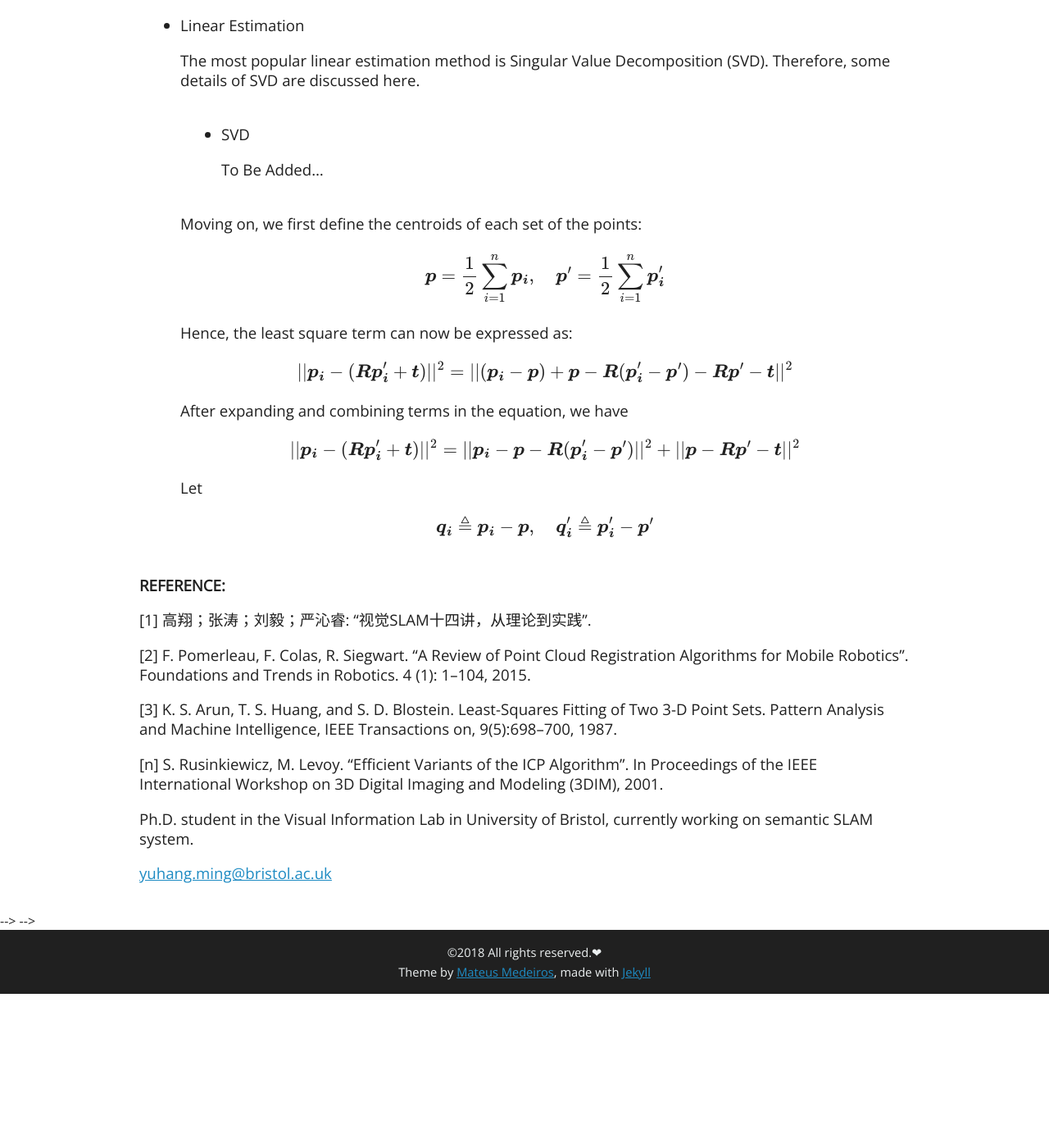
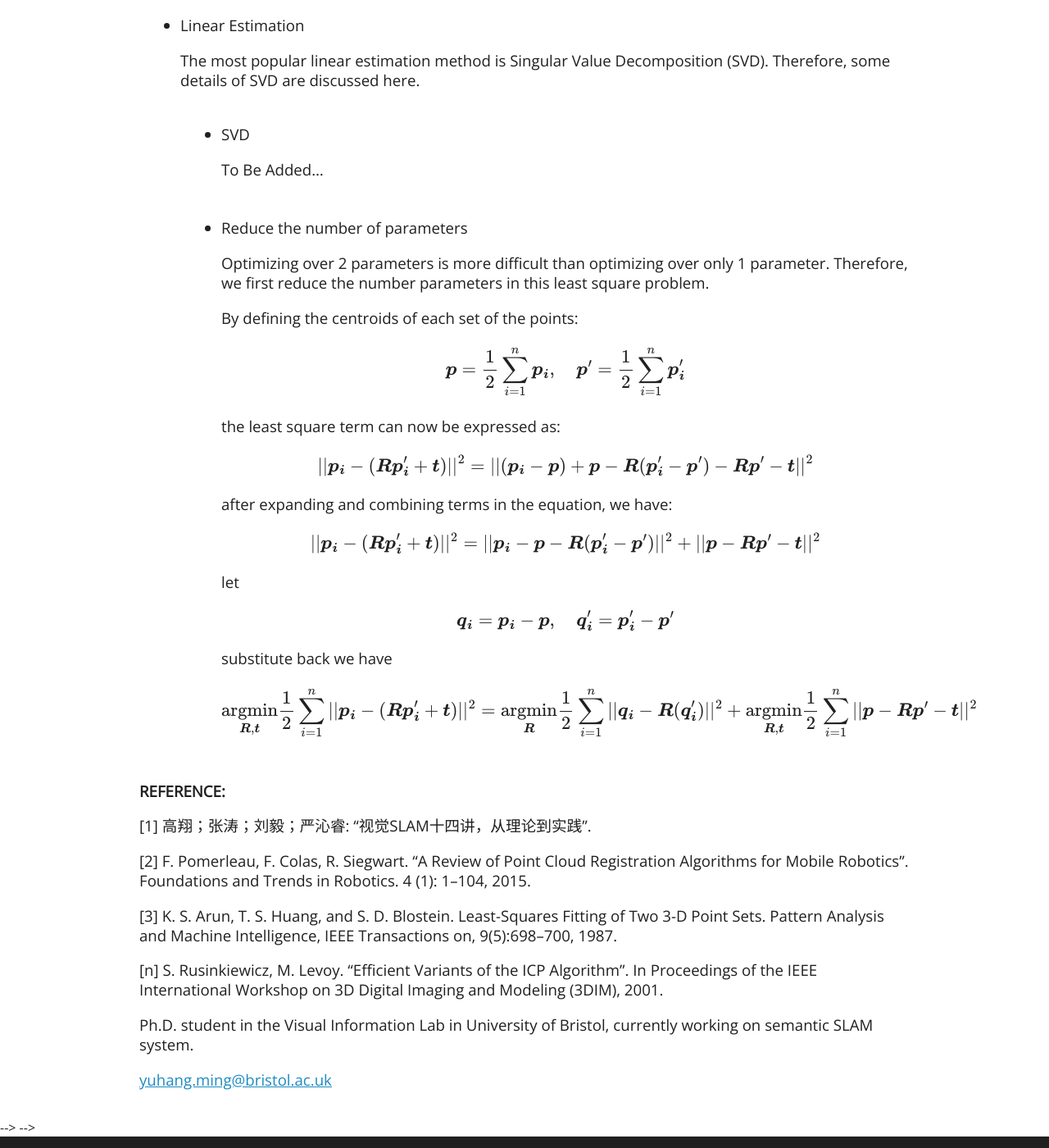
Before and after one commit to YuhangMing/YuhangMing.github.io, a Jekyll site: the page built from _posts/2018-09-30-ICP.markdown, in a window 1280 px wide and 1400 px high, scrolled down 1017 px. Shown: the whole window at 82% size. Built offline with Jekyll 4.4.1, drawn with Linux system fonts in a browser that asks for light colours; formulas are drawn with MathJax 3; comment, search, counter and statistics services are not loaded; before the commit the page ends 2229 px from its top, so only the background shows below that.

Commit message:
update eq

```diff
--- a/_posts/2018-09-30-ICP.markdown
+++ b/_posts/2018-09-30-ICP.markdown
@@ -40,23 +40,32 @@ permalink: /ICP/
 
     - SVD
 
-        To Be Added...
+      To Be Added...
 
-    Moving on, we first define the centroids of each set of the points:
+    - Reduce the number of parameters
 
-    $$ \boldsymbol{p} = \frac{1}{2} \sum_{i=1}^n \boldsymbol{p_i}, \quad \boldsymbol{p}' = \frac{1}{2} \sum_{i=1}^n \boldsymbol{p_i}' $$
+      Optimizing over 2 parameters is more difficult than optimizing over only 1 parameter. Therefore, we first reduce the number parameters in this least square problem.
 
-    Hence, the least square term can now be expressed as:
+      By defining the centroids of each set of the points:
 
-    $$ || \boldsymbol{p_i} - (\boldsymbol{R}\boldsymbol{p_i}' + \boldsymbol{t}) ||^2 = || (\boldsymbol{p_i} - \boldsymbol{p}) + \boldsymbol{p} - \boldsymbol{R}(\boldsymbol{p_i}' - \boldsymbol{p}') - \boldsymbol{R}\boldsymbol{p}' - \boldsymbol{t} ||^2 $$
+      $$ \boldsymbol{p} = \frac{1}{2} \sum_{i=1}^n \boldsymbol{p_i}, \quad \boldsymbol{p}' = \frac{1}{2} \sum_{i=1}^n \boldsymbol{p_i}' $$
 
-    After expanding and combining terms in the equation, we have
+      the least square term can now be expressed as:
 
-    $$ || \boldsymbol{p_i} - (\boldsymbol{R}\boldsymbol{p_i}' + \boldsymbol{t}) ||^2 = || \boldsymbol{p_i} - \boldsymbol{p} - \boldsymbol{R}(\boldsymbol{p_i}' - \boldsymbol{p}') ||^2 + || \boldsymbol{p} - \boldsymbol{R}\boldsymbol{p}' - \boldsymbol{t} ||^2 $$
+      $$ || \boldsymbol{p_i} - (\boldsymbol{R}\boldsymbol{p_i}' + \boldsymbol{t}) ||^2 = || (\boldsymbol{p_i} - \boldsymbol{p}) + \boldsymbol{p} - \boldsymbol{R}(\boldsymbol{p_i}' - \boldsymbol{p}') - \boldsymbol{R}\boldsymbol{p}' - \boldsymbol{t} ||^2 $$
 
-    Let
+      after expanding and combining terms in the equation, we have:
 
-    $$ \boldsymbol{q_i}  \triangleq \boldsymbol{p_i} - \boldsymbol{p}, \quad \boldsymbol{q_i}' \triangleq \boldsymbol{p_i}' - \boldsymbol{p}' $$
+      $$ || \boldsymbol{p_i} - (\boldsymbol{R}\boldsymbol{p_i}' + \boldsymbol{t}) ||^2 = || \boldsymbol{p_i} - \boldsymbol{p} - \boldsymbol{R}(\boldsymbol{p_i}' - \boldsymbol{p}') ||^2 + || \boldsymbol{p} - \boldsymbol{R}\boldsymbol{p}' - \boldsymbol{t} ||^2 $$
+
+      let
+
+      $$ \boldsymbol{q_i} = \boldsymbol{p_i} - \boldsymbol{p}, \quad \boldsymbol{q_i}' = \boldsymbol{p_i}' - \boldsymbol{p}' $$
+
+      substitute back we have
+
+      $$ \underset{ \boldsymbol{R}, \boldsymbol{t} }{\mathrm{argmin}} \frac{1}{2} \sum_{i=1}^n || \boldsymbol{p_i} - (\boldsymbol{R}\boldsymbol{p_i}' + \boldsymbol{t}) ||^2 = \underset{ \boldsymbol{R} }{\mathrm{argmin}} \frac{1}{2} \sum_{i=1}^n || \boldsymbol{q_i} - \boldsymbol{R}(\boldsymbol{q_i}') ||^2 + \underset{ \boldsymbol{R}, \boldsymbol{t} }{\mathrm{argmin}} \frac{1}{2} \sum_{i=1}^n || \boldsymbol{p} - \boldsymbol{R}\boldsymbol{p}' - \boldsymbol{t} ||^2 $$
+
 
 
 
```
Also changed, not shown: 2 other files.
